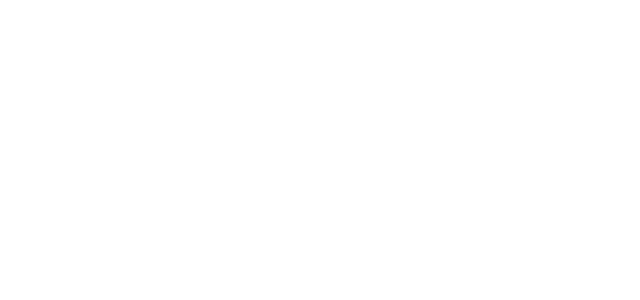
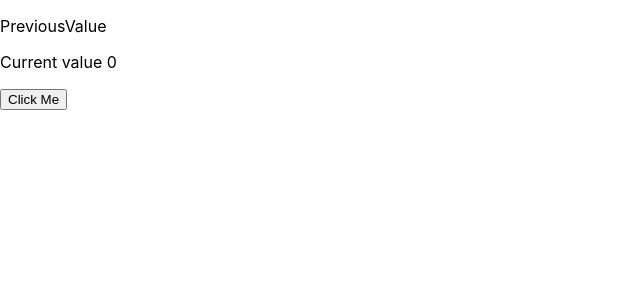
Before and after one commit to kavana94488/React_interview, a React (Create React App) app: page /prev in a window 1280 px wide. Before the commit this address had no page. Shown: the top 300 px of the page, without its empty margins (0-640 px from the left). Built offline with nearby package versions, Linux system fonts and the light colour scheme.

Commit message:
added previous

```diff
--- a/src/App.js
+++ b/src/App.js
@@ -1,23 +1,24 @@
-
-
-import { BrowserRouter, Route, Routes } from 'react-router-dom';
-import Checkbox from './Interview/Checkbox';
-import Deleting from './Interview/Deleting';
-import Pagination from './Interview/Pagination';
-import Searchbar from './Interview/Searchbar';
+import { BrowserRouter, Route, Routes } from "react-router-dom";
+import Checkbox from "./Interview/Checkbox";
+import Deleting from "./Interview/Deleting";
+import Pagination from "./Interview/Pagination";
+import Searchbar from "./Interview/Searchbar";
+import Chart from "./Interview/Chart";
+import PreviousValue from "./Interview/PreviousValue";
 
 function App() {
   return (
     <div className="App">
       <BrowserRouter>
-      <Routes>
-        <Route element={<Checkbox/>} path="/"/>
-        <Route element={<Deleting/>} path="/delete"/>
-        <Route element={<Pagination/>} path="/page"/>
-        <Route element={<Searchbar/>} path="/search"/>
-      </Routes>
+        <Routes>
+          <Route element={<Checkbox />} path="/" />
+          <Route element={<Deleting />} path="/delete" />
+          <Route element={<Pagination />} path="/page" />
+          <Route element={<Searchbar />} path="/search" />
+          <Route element={<Chart />} path="/chart" />
+          <Route element={<PreviousValue />} path="/prev" />
+        </Routes>
       </BrowserRouter>
-
     </div>
   );
 }
--- /dev/null
+++ b/src/Interview/Chart.js
@@ -0,0 +1,18 @@
+import React from 'react';
+import "./checkbox.css"
+
+const Chart = () => {
+  return (
+    <div className="checkbox">
+      <div>
+        <h4>Piechart</h4>
+        <input type="range" value={10} />
+        <div className='piechart' style='--percentage:10%'>
+
+        </div>
+      </div>
+    </div>
+  );
+}
+
+export default Chart
--- /dev/null
+++ b/src/Interview/PreviousValue.js
@@ -0,0 +1,24 @@
+import React, { useRef, useState } from 'react'
+import { useEffect } from 'react'
+
+const PreviousValue = () => {
+
+    const value = useRef(null)
+
+
+    const[number,setNumber] = useState(0)
+
+     useEffect(() => {
+       value.current = number;
+     }, [number]);
+
+  return (
+    <div>
+        <p>PreviousValue {value.current}</p>
+        <p>Current value {number}</p>
+        <button onClick={()=>{setNumber(number+1)}}>Click Me</button>
+    </div>
+  )
+}
+
+export default PreviousValue
--- a/src/Interview/checkbox.css
+++ b/src/Interview/checkbox.css
@@ -58,3 +58,10 @@
   border: 1px solid gray;
   cursor: pointer;
 }
+
+.piechart{
+  background-image: conic-gradient(green var(--percentage),lightgreen 0);
+  height: 200px;
+width:300px;
+
+}
```
